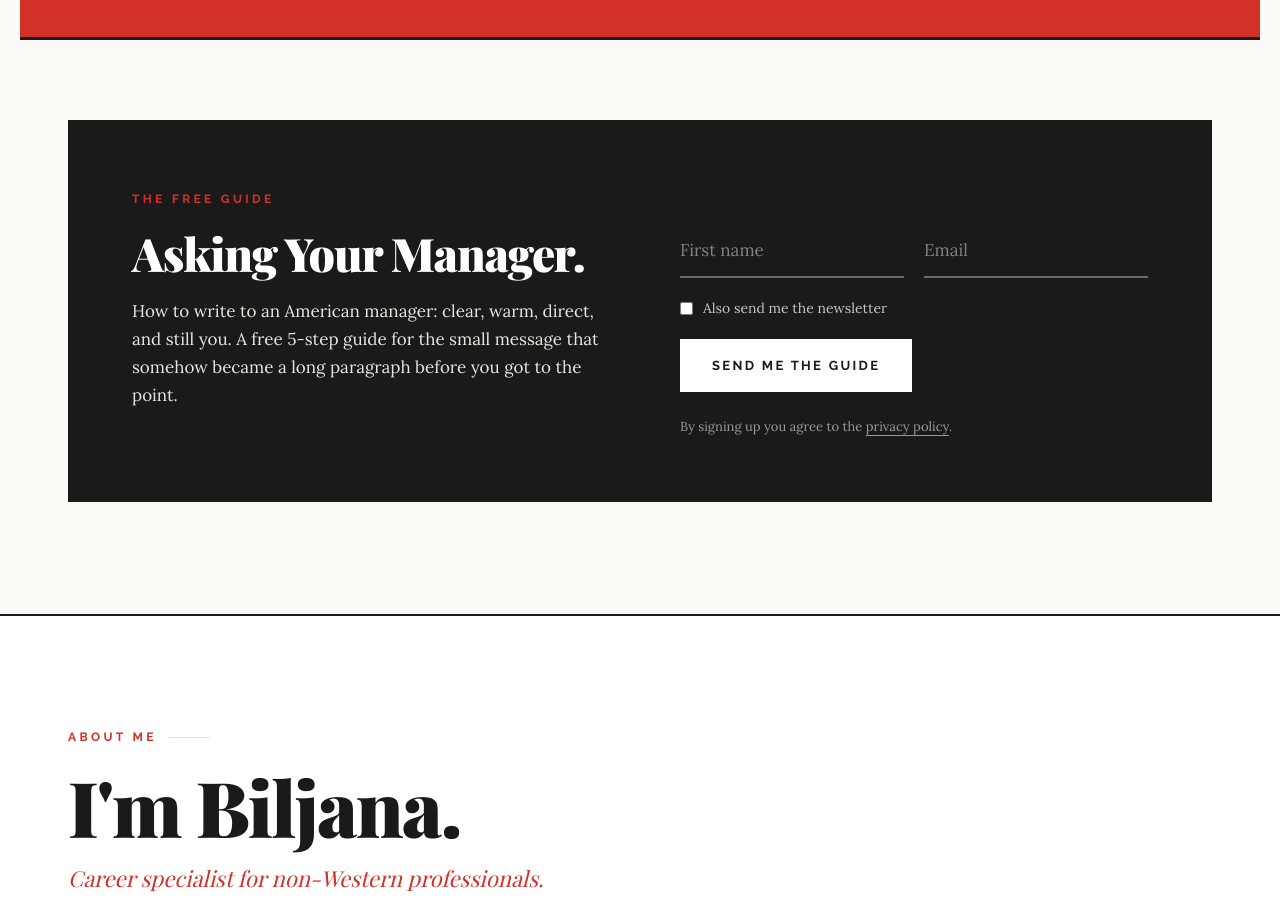
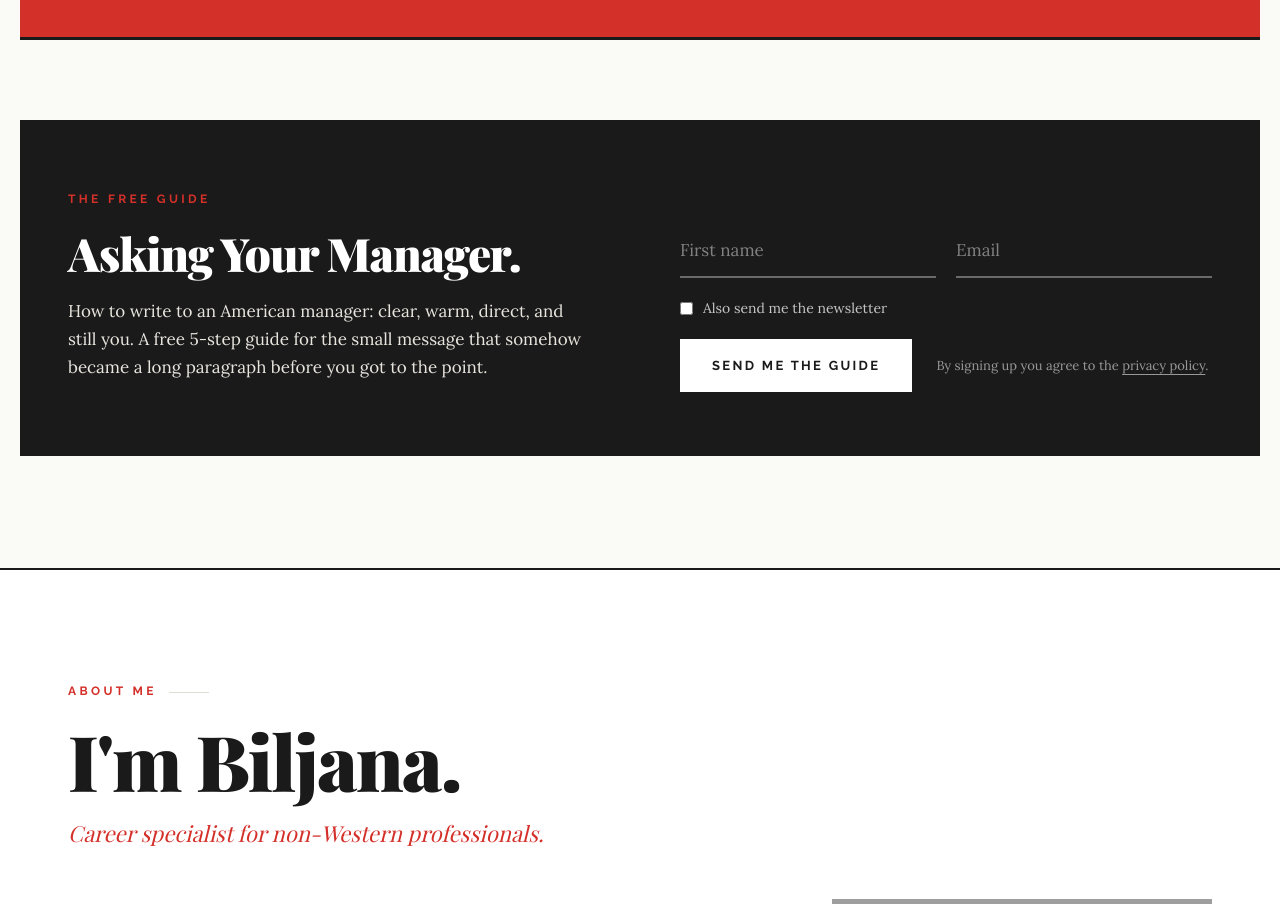
Before and after one commit to biljanatasetovikj-boop/InvisibleRules, a Next.js app: page / in a window 1280 px wide. Shown: the part 3500-4404 px from the top of the page. Built offline with nearby package versions, Linux system fonts and the light colour scheme; grey boxes are pictures that could not be loaded; a web font is replaced by a local one.

Commit message:
Widen the guide panel to line up with the red quiz rows

```diff
--- a/components/FreeTools.tsx
+++ b/components/FreeTools.tsx
@@ -70,7 +70,7 @@ export default function FreeTools() {
         {/* The guide anchors the section: inverted panel, so it reads as the
             one thing here that asks for something back. */}
         <FadeIn delay={0.1}>
-          <div className="bg-[#1a1a1a] p-10 lg:p-16">
+          <div className="bg-[#1a1a1a] -mx-6 lg:-mx-12 px-6 py-10 lg:px-12 lg:py-16">
             <div className="grid grid-cols-1 lg:grid-cols-[1fr_1fr] gap-10 lg:gap-20">
               <div>
                 <span className="font-sans text-[12px] font-bold uppercase tracking-[0.28em] text-[#d4302a]">
```
